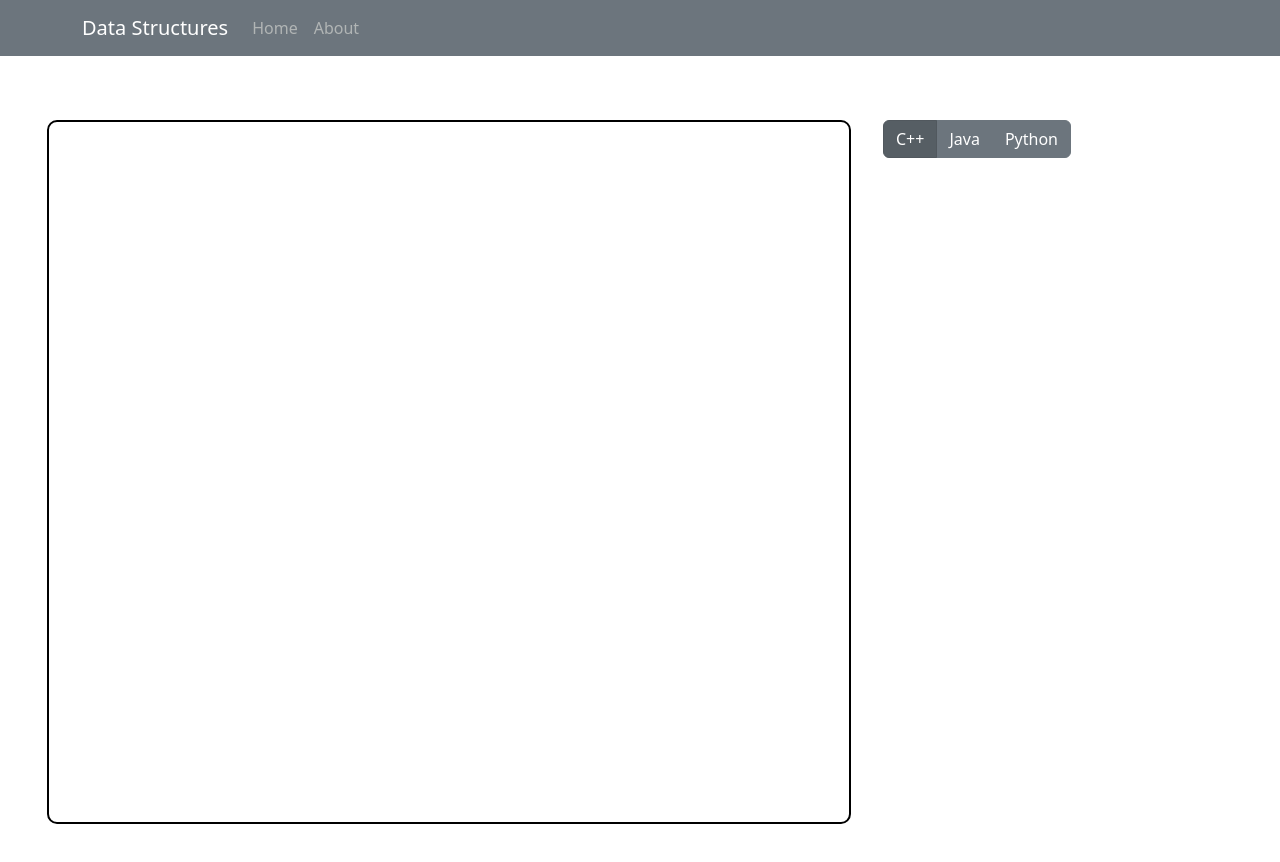
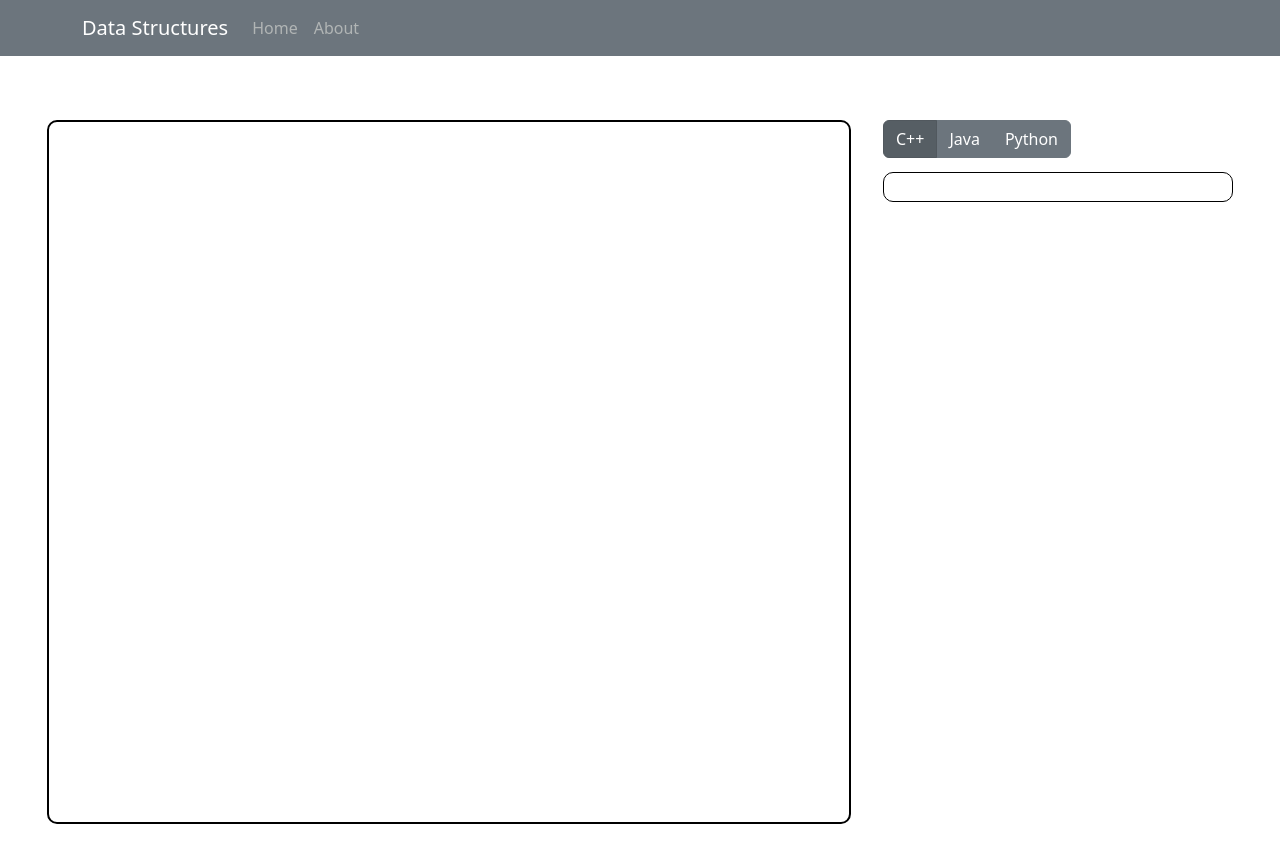
Before and after one commit to Reainheart/CST316JP, a React (Vite) app in the folder client/cst316-node/: page / in a window 1280 px wide. Shown: the top 862 px of the page. Built offline with nearby package versions, Linux system fonts and the light colour scheme; no server answers.

Commit message:
Added some styling
-Border for code display
-Popup location

```diff
--- a/client/cst316-node/src/components/CanvasComponent/CanvasComponent.jsx
+++ b/client/cst316-node/src/components/CanvasComponent/CanvasComponent.jsx
@@ -61,8 +61,8 @@ const CanvasComponent = () => {
     // update popup position (under the node)
     const updatePopupPosition = (node) => {
         setPopupPosition({
-            top: (node.y + 175),
-            left: node.x + (150 + node.size),
+            top: node.y + 175,
+            left: node.x + (115 + node.size),
         });
     };
 
--- a/client/cst316-node/src/components/home/Home.jsx
+++ b/client/cst316-node/src/components/home/Home.jsx
@@ -70,12 +70,18 @@ const Home = () => {
                         </Button>
                     </ButtonGroup>
                 </div>
-                <div >
+                <div>
                     <pre
-                    style={{
-                        width: "25em"
-                    }}
-                    >{currentExample}</pre>
+                        style={{
+                            width: "25em",
+                            border: "1px solid black",
+                            borderRadius: "10px",
+                            marginTop: "1em",
+                            padding: "1em",
+                        }}
+                    >
+                        {currentExample}
+                    </pre>
                 </div>
             </div>
         </>
```
Also changed, not shown: 19 other files (tests, documents, lock files or other folders).
